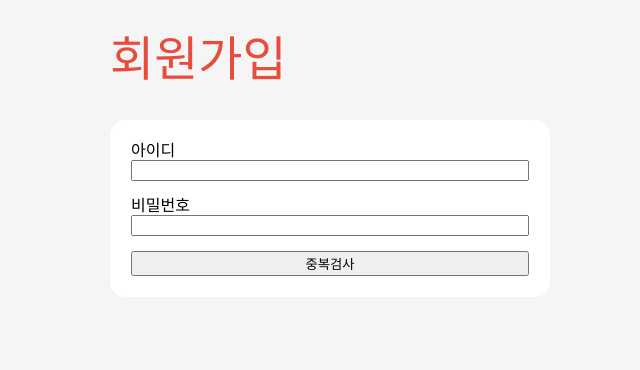
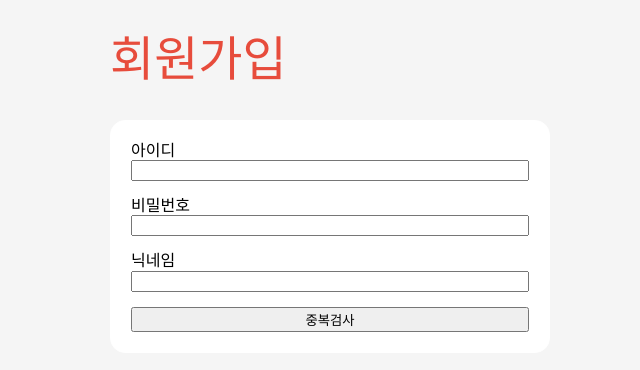
Before and after one commit to CAU-Capstone-PPL/little_eta_board_front, a React (Create React App) app: page /user/signUp in a window 1280 px wide. Shown: the top 370 px of the page, without its empty margins (310-950 px from the left). Built offline with nearby package versions, Linux system fonts and the light colour scheme; what recoil-persist would draw is missing.

Commit message:
Feat: 회원가입 구현

```diff
--- a/src/api.ts
+++ b/src/api.ts
@@ -18,6 +18,12 @@ interface IUser {
 interface ILogin {
   userId: string;
   userPw: string;
+}
+
+interface ISignUp {
+  userId: string;
+  userPw: string;
+  userName: string;
 }
 
 const BASE_URL = `http://43.201.107.181/api`;
@@ -75,7 +81,7 @@ export const login = async (postData: ILogin) => {
     .then((res) => res.data);
 };
 
-export const signUp = async (postData: ILogin) => {
+export const signUp = async (postData: ISignUp) => {
   return await axios
     .post(`${BASE_URL}/user/signUp`, postData)
     .then((res) => res.data);
--- a/src/routes/SignUp.tsx
+++ b/src/routes/SignUp.tsx
@@ -4,6 +4,7 @@ import {useForm} from "react-hook-form";
 import {useMutation} from "react-query";
 import {duplicateCheck, login, signUp} from "../api";
 import {useState} from "react";
+import {useHistory} from "react-router-dom";
 
 const Container = styled.div`
   padding: 0px 20px;
@@ -62,31 +63,40 @@ interface ILogin {
   userPw: string;
 }
 
-interface IUser {
+interface ISignUp {
   userId: string;
+  userPw: string;
+  userName: string;
 }
 
 function SignUp() {
   const [userId, setUserId] = useState("");
   const [duplicateStatus, setDuplicateStatus] = useState(true);
+  const history = useHistory();
 
   const {
     register,
     handleSubmit,
     formState: { errors }
-  } = useForm<ILogin>();
+  } = useForm<ISignUp>();
 
-  const mutation = useMutation((postData: ILogin) => {
+  const mutation = useMutation((postData: ISignUp) => {
     return signUp(
       {
         userId: postData.userId,
-        userPw: postData.userPw
+        userPw: postData.userPw,
+        userName: postData.userName
       }
     );
+  }, {
+    onSuccess: () => {
+      history.push(`/user/login`);
+    }
   });
-  const onValid = (data: ILogin) => {
+  const onValid = (data: ISignUp) => {
     mutation.mutate(data);
   };
+
 
   const duplicateCheckMutation = useMutation((postData: string) => {
     return duplicateCheck(
@@ -145,6 +155,12 @@ function SignUp() {
             {...register("userPw")}
           />
         </Input>
+        <Input>
+          <label>닉네임</label>
+          <input
+            {...register("userName")}
+          />
+        </Input>
         {componentButton}
       </WriteForm>
     </Container>
```
